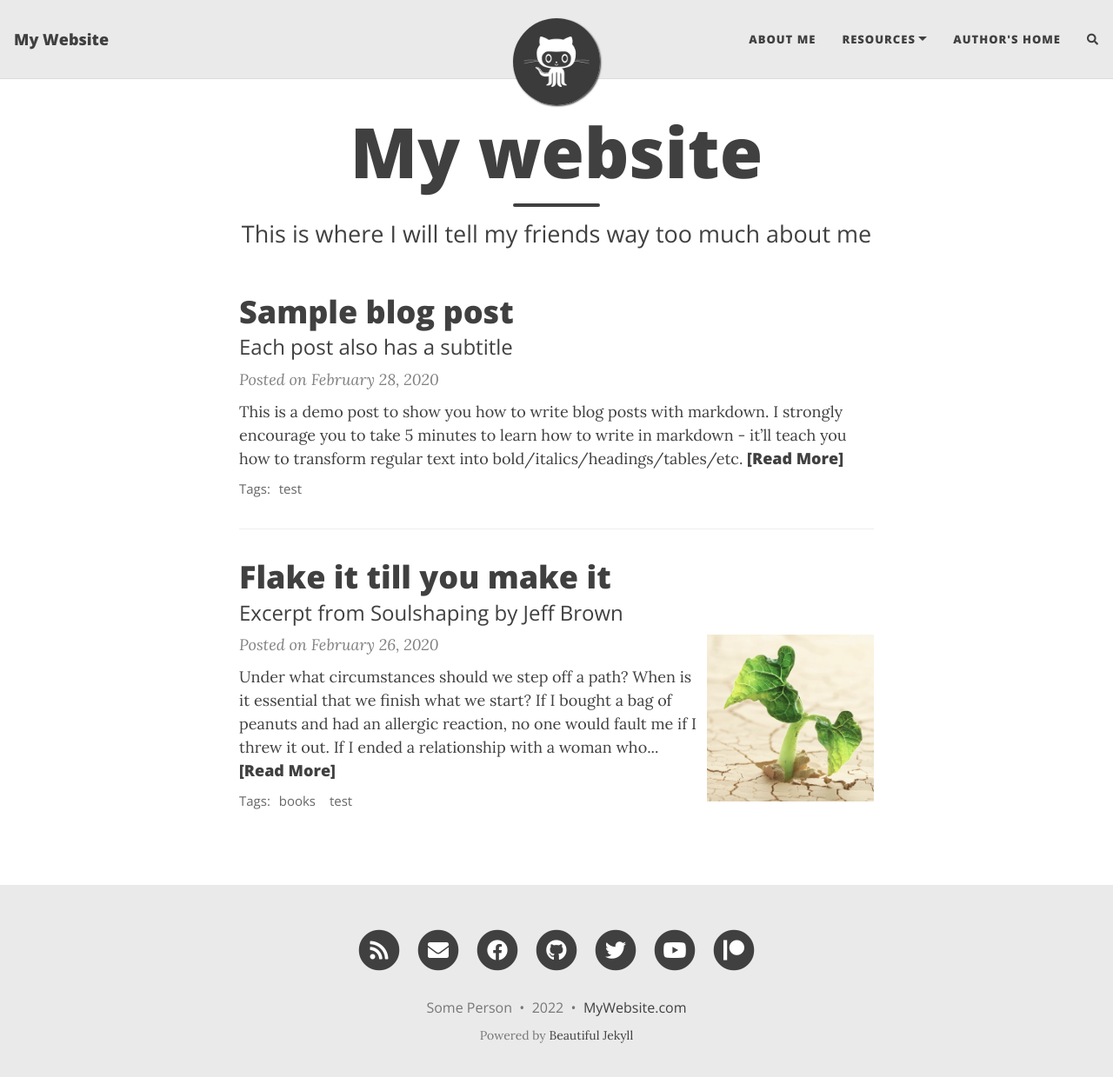
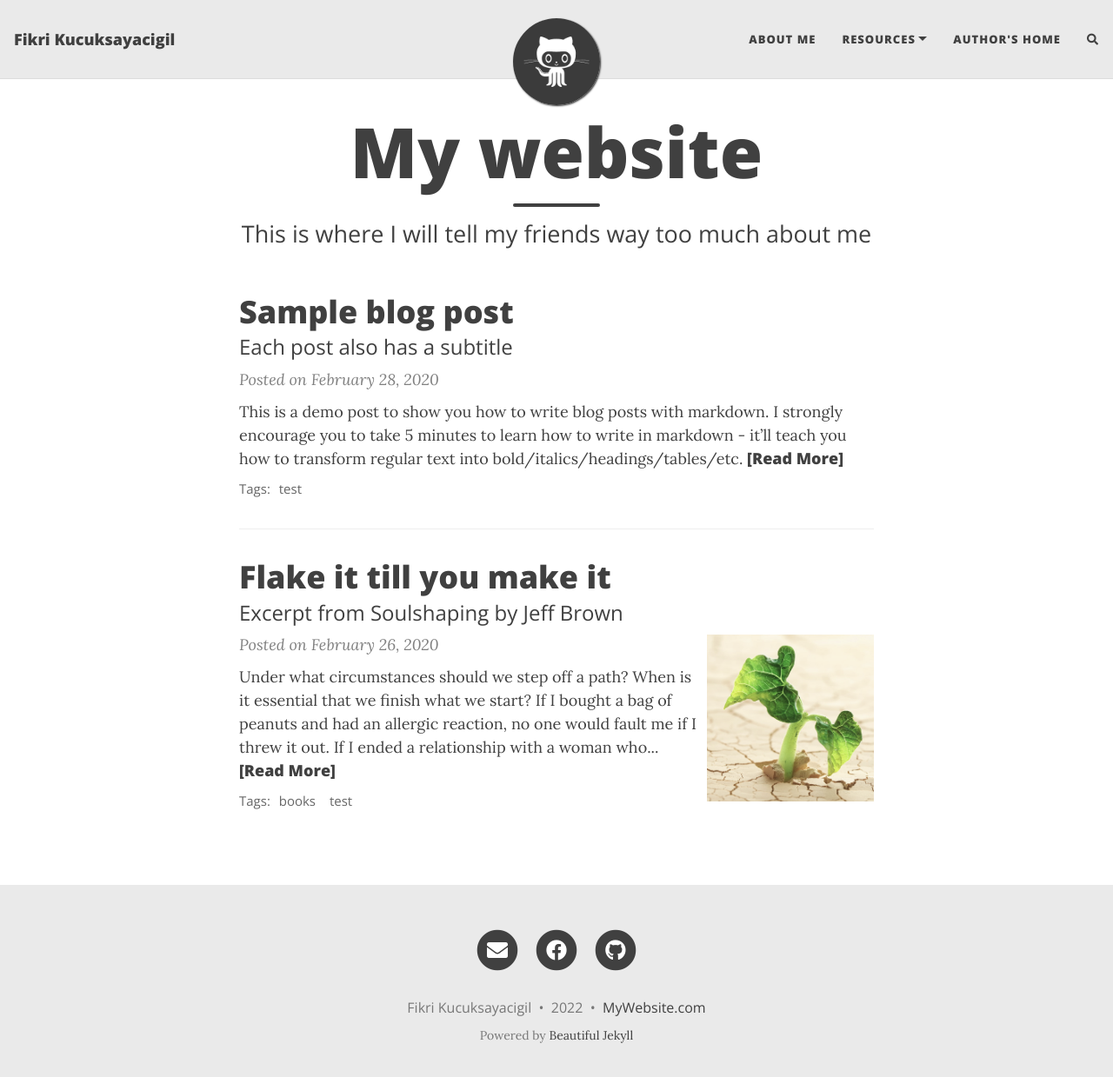
Before and after one commit to fikrikscg/fikrikscg.github.io, a Jekyll site: the page built from index.html, in a window 1280 px wide and 1252 px high. Shown: the top 1239 px of the window at 87% size. Built offline with Jekyll 4.4.1, drawn with Linux system fonts in a browser that asks for light colours; nearby versions of some CDN libraries; the list of posts is cut into pages by our own code; comment, search, counter and statistics services are not loaded.

Commit message:
Changed a few things in config file

```diff
--- a/_config.yml
+++ b/_config.yml
@@ -6,10 +6,10 @@
 # --- Required options --- #
 
 # Name of website
-title: My Website
+title: Fikri Kucuksayacigil
 
 # Your name to show in the footer
-author: Some Person
+author: Fikri Kucuksayacigil
 
 # --- List of links in the navigation bar --- #
 
@@ -39,13 +39,13 @@ round-avatar: true
 # Select the social network links that you want to show in the footer.
 # Uncomment the links you want to show and add your information to each one.
 social-network-links:
-  email: "someone@example.com"
-  rss: true  # remove this line if you don't want to show an RSS link at the bottom
-  facebook: deanattali
-  github: daattali
-  twitter: daattali
-  patreon: DeanAttali
-  youtube: c/daattali
+  email: "kucuksayacigil@gmail.com"
+#  rss: true  # remove this line if you don't want to show an RSS link at the bottom
+  facebook: Fikri Kucuksayacigil
+  github: fikrikscg
+#  twitter: daattali
+#  patreon: DeanAttali
+#  youtube: c/daattali
 #  medium: yourname
 #  reddit: yourname
 #  linkedin: daattali
```
